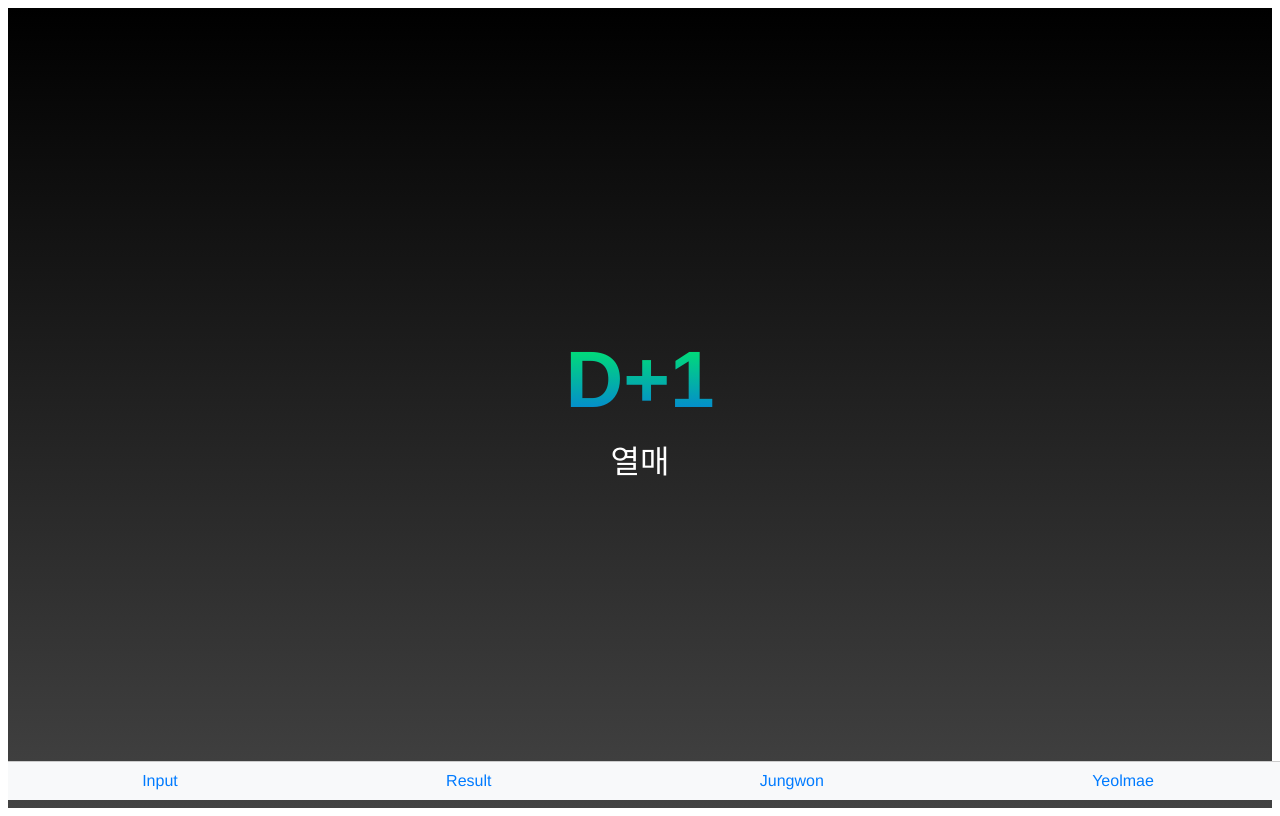
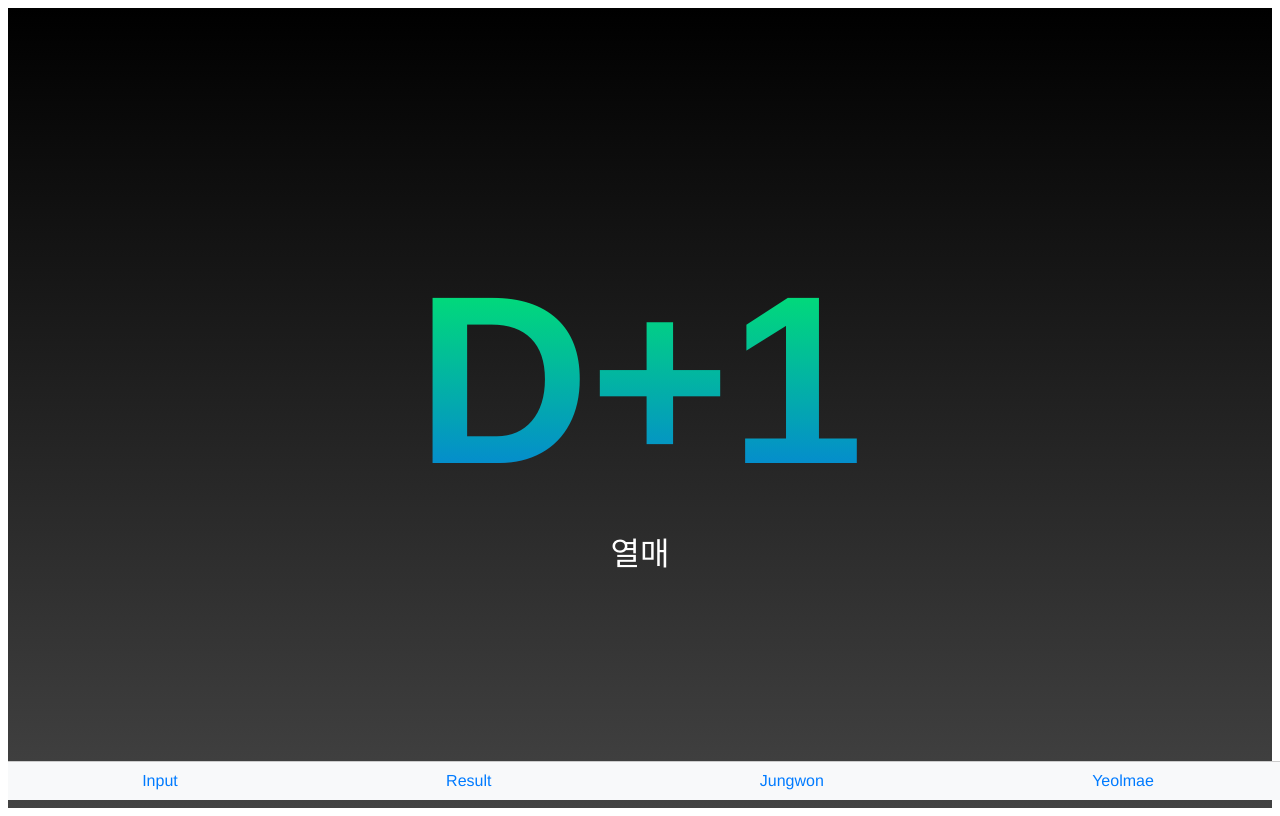
Before and after one commit to thiskorea81/DdayApp, a Vue app: page /yeolmae in a window 1280 px wide. Built offline with nearby package versions, Linux system fonts and the light colour scheme.

Commit message:
YeolmaeView.vue 업데이트

```diff
--- a/src/views/YeolmaeView.vue
+++ b/src/views/YeolmaeView.vue
@@ -47,7 +47,7 @@
   }
 
   .result-view h1 {
-    font-size: 5em;
+    font-size: 15em;
     margin: 0;
     color: #6a00ff;
     background: -webkit-linear-gradient(#00f260, #0575e6);
```
